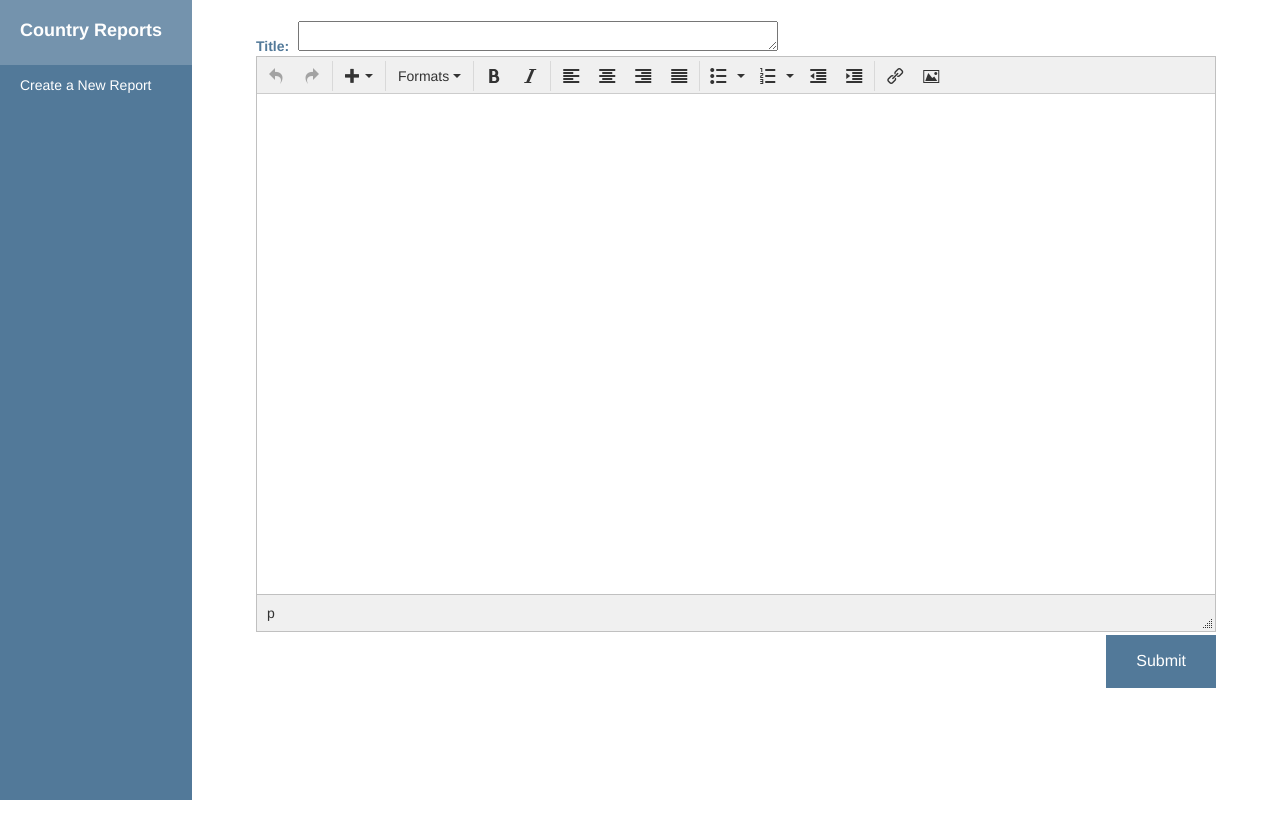
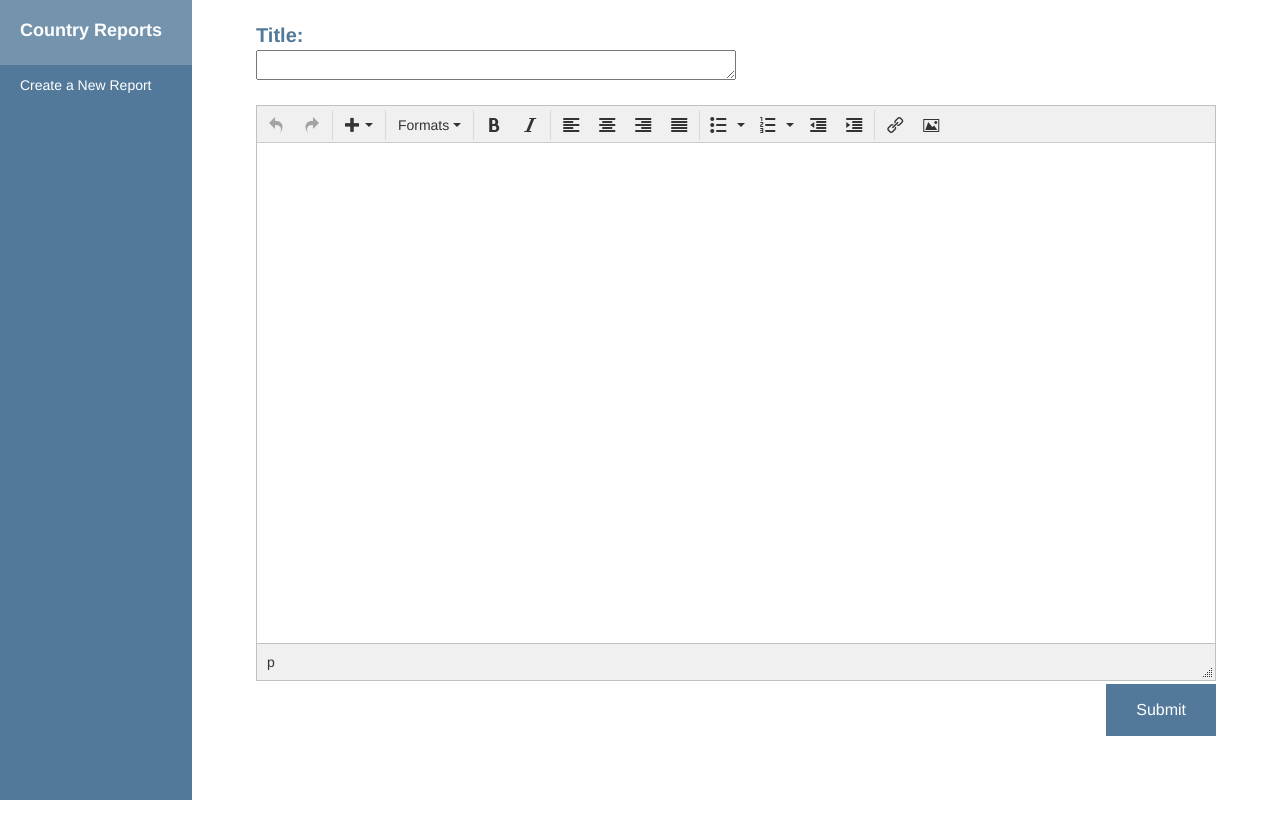
Before and after one commit to baderk/Child-Soldiers-Initiative-Country-Reports, a website: page index.html in a window 1280 px wide. Both pictures are taken after a click on the element "Create a New Report". Drawn offline with nearby package versions, Linux system fonts and the light colour scheme; no server answers.

Commit message:
Adjusting title html

```diff
--- a/index.html
+++ b/index.html
@@ -61,7 +61,9 @@
 		</div>
 		<!-- POST REQUEST  -->
 		<div id="mainEdit">
-			<t id="tvTitle">Title: </t> <textarea id="title"></textarea>
+			<t id="tvTitle" style="font-size: 20px;">Title: </t> </br><textarea id="title"></textarea>
+			</br>
+			</br>
 			<textarea id="content"></textarea>
 			<button onClick="createPost()" id="button">Submit</button>
 			<div id='result' style='display:none'>Event Created</div>
```
Also changed, not shown: 1 other file.
